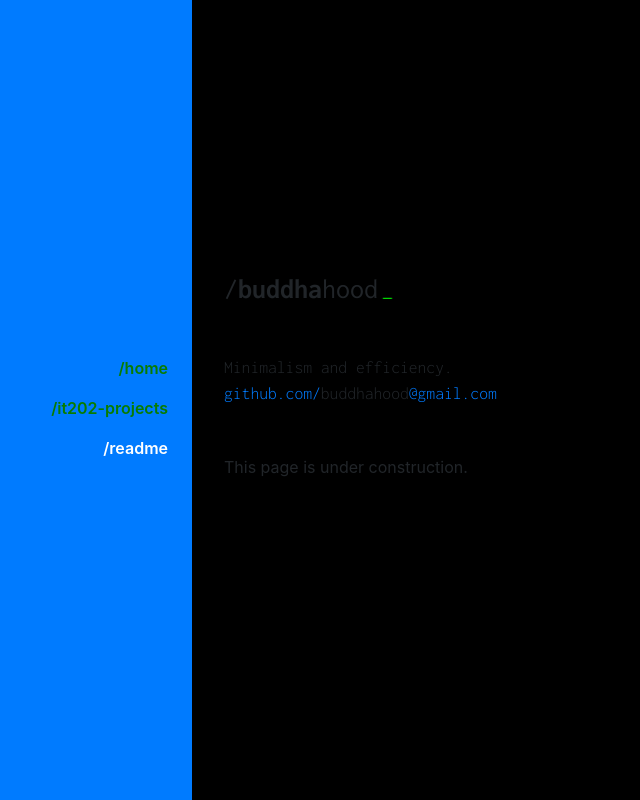
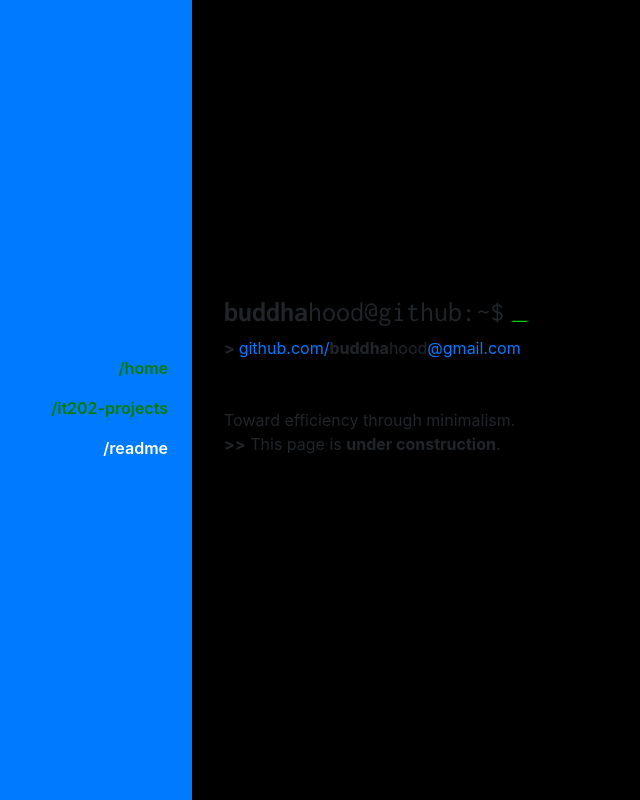
Before and after one commit to buddhahood/buddhahood.github.io, a website with bundled scripts: page index.html in a window 1280 px wide. Shown: the top 800 px of the page, without its empty margins (0-640 px from the left). Built offline with nearby package versions, Linux system fonts and the light colour scheme.

Commit message:
title tweak

```diff
--- a/index.html
+++ b/index.html
@@ -31,13 +31,10 @@
     <div class="container-fluid p-0">
       <section class="resume-section p-3 p-lg-5 d-flex d-column" id="about">
         <div class="my-auto">
-          <h3>/<strong>buddha</strong>hood<img src="Blinking_text_input.gif" width="15" height="15"></h3>
-          <p class="mb-5"></p>
-                      <div class="subheading mb-5"> Minimalism and efficiency.<br>
-            <p><a href="https://github.com/buddhahood">github.com/</a>buddhahood<a href="mailto:buddhahood@gmail.com">@gmail.com</a></p>
+          <h3><strong>buddha</strong>hood@github:~$<img src="Blinking_text_input.gif" width="25" height="15"></h3>
+          <p class="mb-5"><strong>> </strong><a href="https://github.com/buddhahood">github.com/</a><strong>buddha</strong>hood<a href="mailto:buddhahood@gmail.com">@gmail.com</a></p>
 
-          </div>
-          <p class="mb-5">This page is under construction.</p>
+          <p class="mb-5">Toward efficiency through minimalism.<br> <strong>>></strong> This page is <strong>under construction</strong>.</p>
         </div>
       </section>
       <!-- ********************************************************************************************* -->
```
